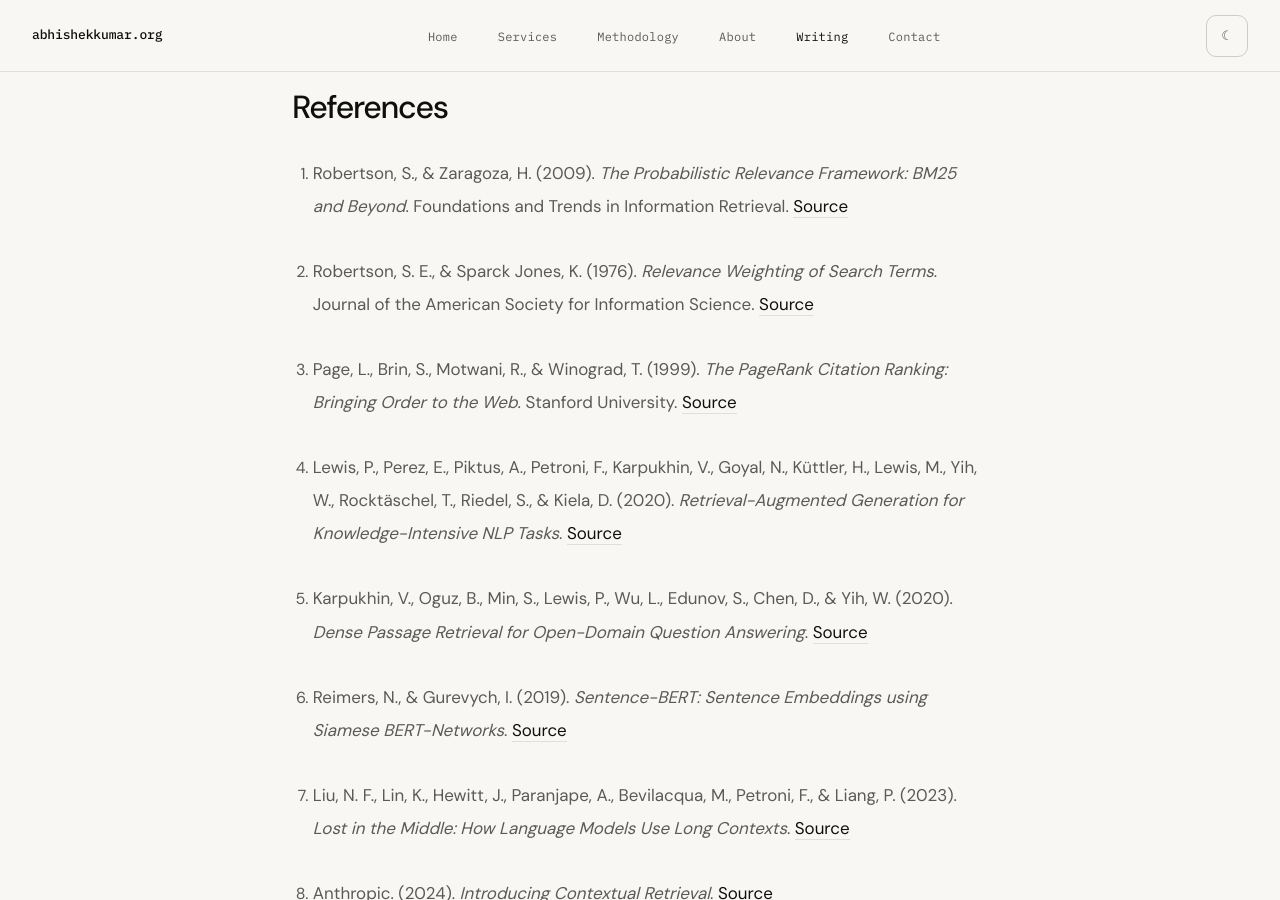
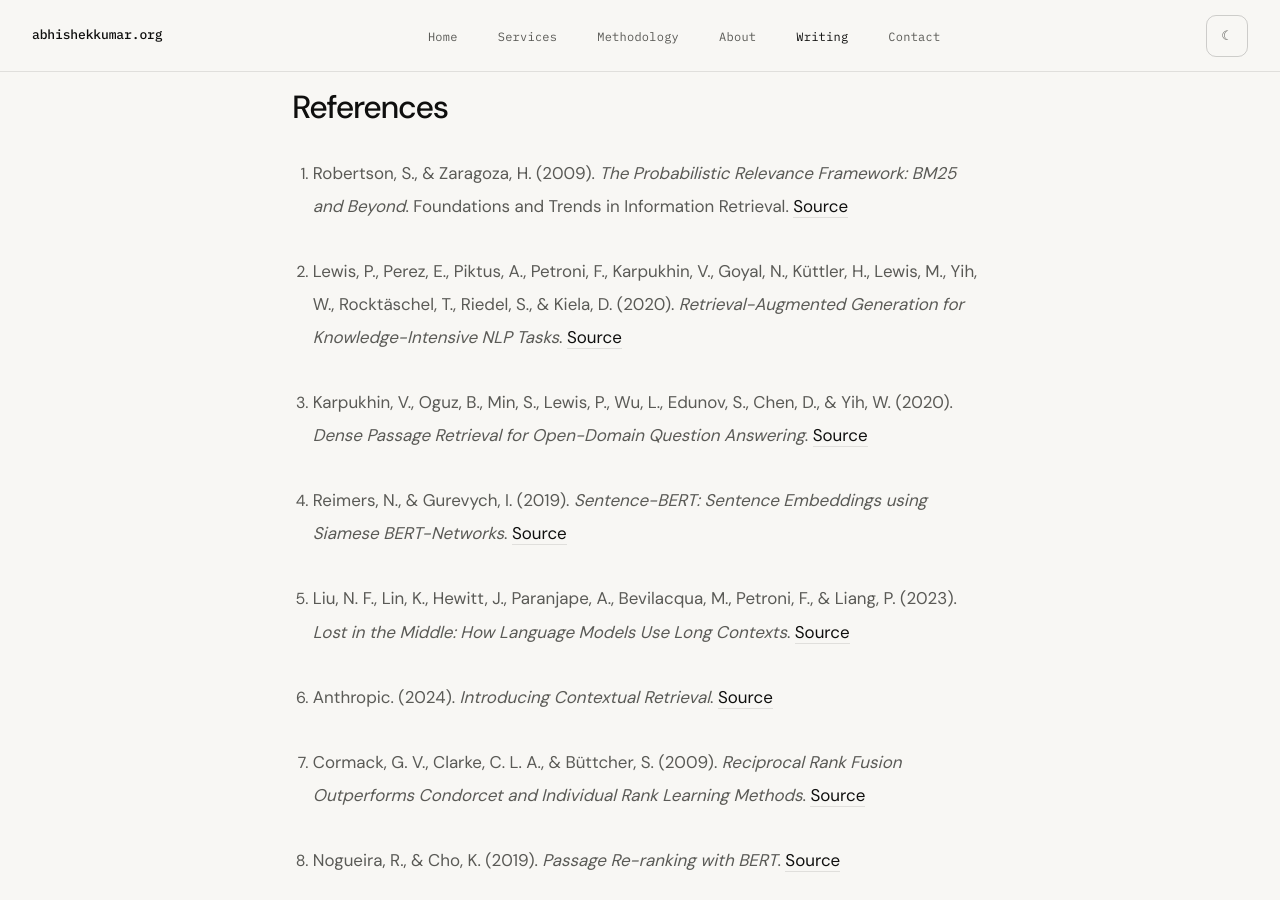
Before and after one commit to abhishu5/abhishekkumar.org, a Jekyll site: the page built from _posts/2026-05-30-why-ai-systems-retrieve-passages-instead-of-pages.md, in a window 1280 px wide and 900 px high, scrolled down 111855 px. Built offline with Jekyll 4.4.1, drawn with Linux system fonts in a browser that asks for light colours.

Commit message:
Update 2026-05-30-why-ai-systems-retrieve-passages-instead-of-pages.md

```diff
--- a/_posts/2026-05-30-why-ai-systems-retrieve-passages-instead-of-pages.md
+++ b/_posts/2026-05-30-why-ai-systems-retrieve-passages-instead-of-pages.md
@@ -2924,35 +2924,20 @@
 
 ## References
 
-1. Robertson, S., & Zaragoza, H. (2009). *The Probabilistic Relevance Framework: BM25 and Beyond*. Foundations and Trends in Information Retrieval.
-   [Source](https://www.nowpublishers.com/article/Details/INR-019)
-
-2. Robertson, S. E., & Sparck Jones, K. (1976). *Relevance Weighting of Search Terms*. Journal of the American Society for Information Science.
-   [Source](https://dl.acm.org/doi/10.5555/360336.360340)
-
-3. Page, L., Brin, S., Motwani, R., & Winograd, T. (1999). *The PageRank Citation Ranking: Bringing Order to the Web*. Stanford University.
-   [Source](https://ilpubs.stanford.edu:8090/422/)
-
-4. Lewis, P., Perez, E., Piktus, A., Petroni, F., Karpukhin, V., Goyal, N., Küttler, H., Lewis, M., Yih, W., Rocktäschel, T., Riedel, S., & Kiela, D. (2020). *Retrieval-Augmented Generation for Knowledge-Intensive NLP Tasks*.
-   [Source](https://arxiv.org/abs/2005.11401)
-
-5. Karpukhin, V., Oguz, B., Min, S., Lewis, P., Wu, L., Edunov, S., Chen, D., & Yih, W. (2020). *Dense Passage Retrieval for Open-Domain Question Answering*.
-   [Source](https://arxiv.org/abs/2004.04906)
-
-6. Reimers, N., & Gurevych, I. (2019). *Sentence-BERT: Sentence Embeddings using Siamese BERT-Networks*.
-   [Source](https://arxiv.org/abs/1908.10084)
-
-7. Liu, N. F., Lin, K., Hewitt, J., Paranjape, A., Bevilacqua, M., Petroni, F., & Liang, P. (2023). *Lost in the Middle: How Language Models Use Long Contexts*.
-   [Source](https://arxiv.org/abs/2307.03172)
-
-8. Anthropic. (2024). *Introducing Contextual Retrieval*.
-   [Source](https://www.anthropic.com/news/contextual-retrieval)
-
-9. Cormack, G. V., Clarke, C. L. A., & Büttcher, S. (2009). *Reciprocal Rank Fusion Outperforms Condorcet and Individual Rank Learning Methods*.
-   [Source](https://plg.uwaterloo.ca/~gvcormac/cormacksigir09-rrf.pdf)
-
-10. Nogueira, R., & Cho, K. (2019). *Passage Re-ranking with BERT*.
-    [Source](https://arxiv.org/abs/1901.04085)
-
-11. Khattab, O., & Zaharia, M. (2020). *ColBERT: Efficient and Effective Passage Search via Contextualized Late Interaction over BERT*.
-    [Source](https://arxiv.org/abs/2004.12832)
+1. Robertson, S., & Zaragoza, H. (2009). *The Probabilistic Relevance Framework: BM25 and Beyond*. Foundations and Trends in Information Retrieval. <a href="https://www.nowpublishers.com/article/Details/INR-019" target="_blank" rel="noopener noreferrer">Source</a>
+
+2. Lewis, P., Perez, E., Piktus, A., Petroni, F., Karpukhin, V., Goyal, N., Küttler, H., Lewis, M., Yih, W., Rocktäschel, T., Riedel, S., & Kiela, D. (2020). *Retrieval-Augmented Generation for Knowledge-Intensive NLP Tasks*. <a href="https://arxiv.org/abs/2005.11401" target="_blank" rel="noopener noreferrer">Source</a>
+
+3. Karpukhin, V., Oguz, B., Min, S., Lewis, P., Wu, L., Edunov, S., Chen, D., & Yih, W. (2020). *Dense Passage Retrieval for Open-Domain Question Answering*. <a href="https://arxiv.org/abs/2004.04906" target="_blank" rel="noopener noreferrer">Source</a>
+
+4. Reimers, N., & Gurevych, I. (2019). *Sentence-BERT: Sentence Embeddings using Siamese BERT-Networks*. <a href="https://arxiv.org/abs/1908.10084" target="_blank" rel="noopener noreferrer">Source</a>
+
+5. Liu, N. F., Lin, K., Hewitt, J., Paranjape, A., Bevilacqua, M., Petroni, F., & Liang, P. (2023). *Lost in the Middle: How Language Models Use Long Contexts*. <a href="https://arxiv.org/abs/2307.03172" target="_blank" rel="noopener noreferrer">Source</a>
+
+6. Anthropic. (2024). *Introducing Contextual Retrieval*. <a href="https://www.anthropic.com/news/contextual-retrieval" target="_blank" rel="noopener noreferrer">Source</a>
+
+7. Cormack, G. V., Clarke, C. L. A., & Büttcher, S. (2009). *Reciprocal Rank Fusion Outperforms Condorcet and Individual Rank Learning Methods*. <a href="https://plg.uwaterloo.ca/~gvcormac/cormacksigir09-rrf.pdf" target="_blank" rel="noopener noreferrer">Source</a>
+
+8. Nogueira, R., & Cho, K. (2019). *Passage Re-ranking with BERT*. <a href="https://arxiv.org/abs/1901.04085" target="_blank" rel="noopener noreferrer">Source</a>
+
+9. Khattab, O., & Zaharia, M. (2020). *ColBERT: Efficient and Effective Passage Search via Contextualized Late Interaction over BERT*. <a href="https://arxiv.org/abs/2004.12832" target="_blank" rel="noopener noreferrer">Source</a>
```
